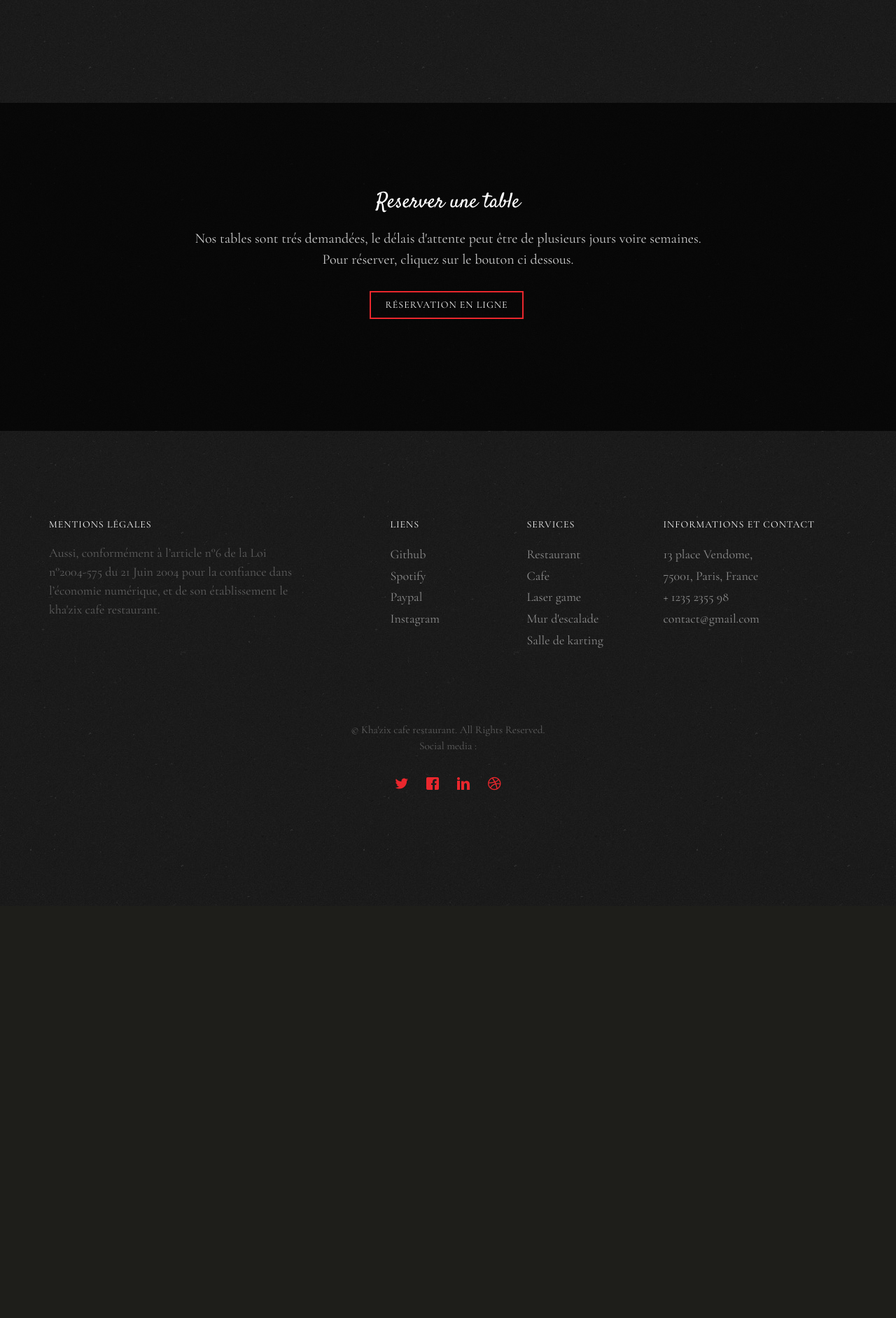
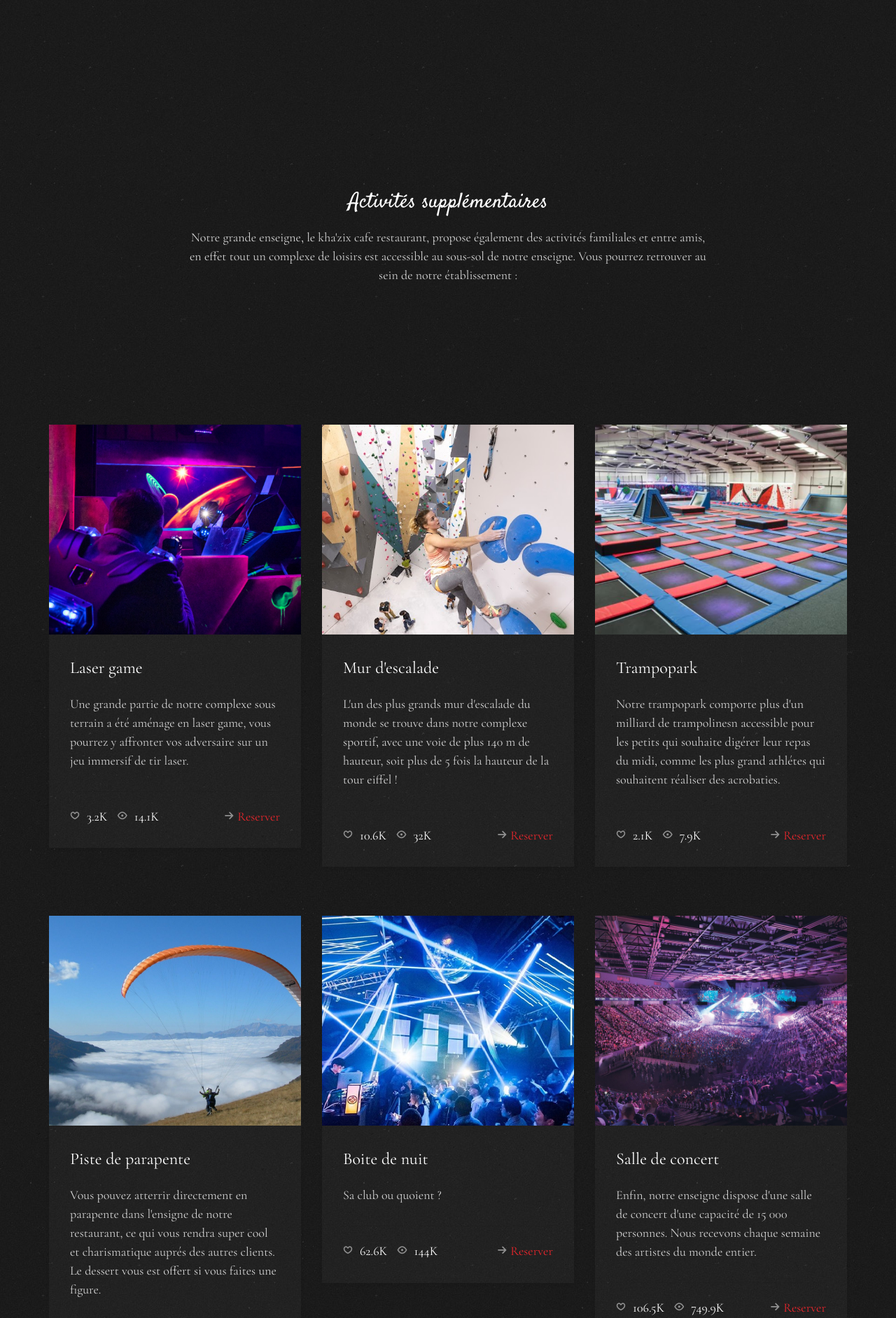
Before and after one commit to SachaBrd/site-restaurant, a PHP site: page / in a window 1280 px wide. Shown: the part 4126-6010 px from the top of the page at 70% size. Before the commit the page ends 5420 px from the top, so only its background shows below. Run offline with PHP 8.4, Linux system fonts and the light colour scheme; some web fonts are replaced.

Commit message:
corriger fautes d'orthographes

```diff
--- a/index.html
+++ b/index.html
@@ -173,8 +173,8 @@
 					<h2>Un mot de notre chef restaurateur</h2>
 					<div class="row">
 						<div class="col-md-6">
-							<p style="color: lightgray !important;">Du haut de sa grande expertise culinaire, notre chef est reconnu comme précurseur dans son domaione culinaire.
-								Ayant suivi l'une des formations les plus prestigieuses, il se rapidement remarquer par les plus grands chefs Français : Philippe Etchebest, Alain Ducasse, Cyril Lignac et d'autres.
+							<p style="color: lightgray !important;">Du haut de sa grande expertise, notre chef est reconnu comme précurseur dans son domaione.
+								Ayant suivi l'une des formations les plus prestigieuses, il se fait rapidement remarquer par les plus grands chefs Français : Philippe Etchebest, Alain Ducasse, Cyril Lignac et d'autres.
 								Suite à sa participation à de nombreux concours culinaires autour du globe, notre chef sera reconnu 5 étoiles par l'administration académique.
 								<br>
 								Voici quelques mot que notre chef souhaite vous partager sur sa vision du restaurant.
--- a/index.php
+++ b/index.php
@@ -94,7 +94,7 @@
 				<div class="col-md-5 col-md-push-1 animate-box">
 					<div class="section-heading">
 						<h2>Notre restaurant</h2>
-						<p style="color: lightgray !important;">Ouvert en 2022 en plein centre de la capitale d'un pays modialement réputé pour sa gastronomie, ce restaurant est un pari risqué que nous assumons pleinement.
+						<p style="color: lightgray !important;">Ouvert en 2022 en plein centre de la capitale d'un pays modialement réputé pour sa gastronomie, le kha'zix cafe restaurant est un pari risqué que nous assumons pleinement.
 							En effet, une majorité de nos plats ne sont jamais vus dans les restaurants gastronomiques habituels par leur ambition. Nos clients en ressortent toujours conquis en
 							jamais personne n'a regretté l'expérience.
 						</p>
@@ -173,8 +173,8 @@
 					<h2>Un mot de notre chef restaurateur</h2>
 					<div class="row">
 						<div class="col-md-6">
-							<p>Du haut de sa grande expertise culinaire, notre chef est reconnu comme précurseur dans son domaione culinaire.
-								Ayant suivi l'une des formations les plus prestigieuses, il se rapidement remarquer par les plus grands chefs Français : Philippe Etchebest, Alain Ducasse, Cyril Lignac et d'autres.
+							<p style="color: lightgray !important;">Du haut de sa grande expertise, notre chef est reconnu comme précurseur dans son domaione.
+								Ayant suivi l'une des formations les plus prestigieuses, il se fait rapidement remarquer par les plus grands chefs Français : Philippe Etchebest, Alain Ducasse, Cyril Lignac et d'autres.
 								Suite à sa participation à de nombreux concours culinaires autour du globe, notre chef sera reconnu 5 étoiles par l'administration académique.
 								<br>
 								Voici quelques mot que notre chef souhaite vous partager sur sa vision du restaurant.
@@ -251,57 +251,100 @@
 	</div>
 	-->
 
-	<!-- PATIE EVENTS
 	<div id="fh5co-blog" class="fh5co-section">
 		<div class="container">
 			<div class="row animate-box">
 				<div class="col-md-8 col-md-offset-2 text-center fh5co-heading animate-box">
-					<h2>Events</h2>
-					<p>Lorem ipsum dolor sit amet, consectetur adipisicing elit. Eius, consequatur. Aliquam quaerat pariatur repellendus veniam nemo, saepe, culpa eius aspernatur cumque suscipit quae nobis illo tempora. Eum veniam necessitatibus, blanditiis facilis quidem dolore! Dolorem, molestiae.</p>
+					<h2>Activités supplémentaires</h2>
+					<p style="color: lightgray !important;">Notre grande enseigne, le kha'zix cafe restaurant, propose également des activités familiales et entre amis, en effet tout un complexe de loisirs est accessible au sous-sol de notre enseigne.
+					Vous pourrez retrouver au sein de notre établissement :
+					</p>
 				</div>
 			</div>
 			<div class="row">
 				<div class="col-md-4">
 					<div class="fh5co-blog animate-box">
-						<a href="#" class="blog-bg" style="background-image: url(images/gallery_1.jpeg);"></a>
+						<a href="#" class="blog-bg" style="background-image: url(images/laserg.jpeg);"></a>
 						<div class="blog-text">
-							<span class="posted_on">Feb. 15th 2016</span>
-							<h3><a href="#">Photoshoot On The Street</a></h3>
-							<p>Far far away, behind the word mountains, far from the countries Vokalia and Consonantia, there live the blind texts.</p>
+							<h3><a href="#">Laser game</a></h3>
+							<p style="color: lightgray !important;">Une grande partie de notre complexe sous terrain a été aménage en laser game,
+								vous pourrez y affronter vos adversaire sur un jeu immersif de tir laser.</p>
 							<ul class="stuff">
-								<li><i class="icon-heart2"></i>1.2K</li>
-								<li><i class="icon-eye2"></i>2K</li>
-								<li><a href="#">Read More<i class="icon-arrow-right22"></i></a></li>
+								<li><i class="icon-heart2"></i>3.2K</li>
+								<li><i class="icon-eye2"></i>14.1K</li>
+								<li><a href="#">Reserver<i class="icon-arrow-right22"></i></a></li>
 							</ul>
 						</div>
 					</div>
 				</div>
 				<div class="col-md-4">
 					<div class="fh5co-blog animate-box">
-						<a href="#" class="blog-bg" style="background-image: url(images/gallery_2.jpeg);"></a>
+						<a href="#" class="blog-bg" style="background-image: url(images/esc.jpeg);"></a>
 						<div class="blog-text">
-							<span class="posted_on">Feb. 15th 2016</span>
-							<h3><a href="#">Surfing at Philippines</a></h3>
-							<p>Far far away, behind the word mountains, far from the countries Vokalia and Consonantia, there live the blind texts.</p>
+							<h3><a href="#">Mur d'escalade</a></h3>
+							<p style="color: lightgray !important;">L'un des plus grands mur d'escalade du monde se trouve dans notre complexe sportif, avec une voie de plus 140 m de hauteur, soit plus de 5 fois la hauteur de la tour eiffel !</p>
 							<ul class="stuff">
-								<li><i class="icon-heart2"></i>1.2K</li>
-								<li><i class="icon-eye2"></i>2K</li>
-								<li><a href="#">Read More<i class="icon-arrow-right22"></i></a></li>
+								<li><i class="icon-heart2"></i>10.6K</li>
+								<li><i class="icon-eye2"></i>32K</li>
+								<li><a href="#">Reserver<i class="icon-arrow-right22"></i></a></li>
 							</ul>
 						</div>
 					</div>
 				</div>
 				<div class="col-md-4">
 					<div class="fh5co-blog animate-box">
-						<a href="#" class="blog-bg" style="background-image: url(images/gallery_3.jpeg);"></a>
+						<a href="#" class="blog-bg" style="background-image: url(images/trampo.jpeg);"></a>
 						<div class="blog-text">
-							<span class="posted_on">Feb. 15th 2016</span>
-							<h3><a href="#">Focus On Uderwater</a></h3>
-							<p>Far far away, behind the word mountains, far from the countries Vokalia and Consonantia, there live the blind texts.</p>
+							<h3><a href="#">Trampopark</a></h3>
+							<p style="color: lightgray !important;">Notre trampopark comporte plus d'un milliard de trampolinesn accessible pour les petits qui souhaite digérer leur repas du midi, comme les plus grand athlétes qui souhaitent réaliser des acrobaties.</p>
 							<ul class="stuff">
-								<li><i class="icon-heart2"></i>1.2K</li>
-								<li><i class="icon-eye2"></i>2K</li>
-								<li><a href="#">Read More<i class="icon-arrow-right22"></i></a></li>
+								<li><i class="icon-heart2"></i>2.1K</li>
+								<li><i class="icon-eye2"></i>7.9K</li>
+								<li><a href="#">Reserver<i class="icon-arrow-right22"></i></a></li>
+							</ul>
+						</div>
+					</div>
+				</div>
+			</div>
+			<div class="row">
+				<div class="col-md-4">
+					<div class="fh5co-blog animate-box">
+						<a href="#" class="blog-bg" style="background-image: url(images/parapente.jpeg);"></a>
+						<div class="blog-text">
+							<h3><a href="#">Piste de parapente</a></h3>
+							<p style="color: lightgray !important;">Vous pouvez atterrir directement en parapente dans l'ensigne de notre restaurant, ce qui vous rendra super cool et charismatique auprés des autres clients. Le dessert vous est offert si vous faites une figure.</p>
+							<ul class="stuff">
+								<li><i class="icon-heart2"></i>7.0K</li>
+								<li><i class="icon-eye2"></i>10.8K</li>
+								<li><a href="#">Reserver<i class="icon-arrow-right22"></i></a></li>
+							</ul>
+						</div>
+					</div>
+				</div>
+				<div class="col-md-4">
+					<div class="fh5co-blog animate-box">
+						<a href="#" class="blog-bg" style="background-image: url(images/nightclub.jpeg);"></a>
+						<div class="blog-text">
+							<h3><a href="#">Boite de nuit</a></h3>
+							<p style="color: lightgray !important;">Sa club ou quoient ?</p>
+							<ul class="stuff">
+								<li><i class="icon-heart2"></i>62.6K</li>
+								<li><i class="icon-eye2"></i>144K</li>
+								<li><a href="#">Reserver<i class="icon-arrow-right22"></i></a></li>
+							</ul>
+						</div>
+					</div>
+				</div>
+				<div class="col-md-4">
+					<div class="fh5co-blog animate-box">
+						<a href="#" class="blog-bg" style="background-image: url(images/bercy.jpeg);"></a>
+						<div class="blog-text">
+							<h3><a href="#">Salle de concert</a></h3>
+							<p style="color: lightgray !important;">Enfin, notre enseigne dispose d'une salle de concert d'une capacité de 15 000 personnes. Nous recevons chaque semaine des artistes du monde entier.</p>
+							<ul class="stuff">
+								<li><i class="icon-heart2"></i>106.5K</li>
+								<li><i class="icon-eye2"></i>749.9K</li>
+								<li><a href="#">Reserver<i class="icon-arrow-right22"></i></a></li>
 							</ul>
 						</div>
 					</div>
@@ -332,23 +375,22 @@
 					<p>Aussi, conformément à l’article n°6 de la Loi n°2004-575 du 21 Juin 2004 pour la confiance dans l’économie numérique, et de son établissement le kha'zix cafe restaurant.</p>
 				</div>
 				<div class="col-md-2 col-md-push-1 fh5co-widget">
-					<h4>Liens</h4>
-					<ul class="fh5co-footer-links">
-						<li><a href="#">Github</a></li>
-						<li><a href="#">Spotify</a></li>
-						<li><a href="#">Paypal</a></li>
-						<li><a href="#">Instagram</a></li>
-					</ul>
-				</div>
-
-				<div class="col-md-2 col-md-push-1 fh5co-widget">
 					<h4>Services</h4>
 					<ul class="fh5co-footer-links">
 						<li><a href="#">Restaurant</a></li>
 						<li><a href="#">Cafe</a></li>
 						<li><a href="#">Laser game</a></li>
 						<li><a href="#">Mur d'escalade</a></li>
-						<li><a href="#">Salle de karting</a></li>
+					</ul>
+				</div>
+
+				<div class="col-md-2 col-md-push-1 fh5co-widget">
+					<h4> <br> </h4>
+					<ul class="fh5co-footer-links">
+						<li><a href="#">Trampopark</a></li>
+						<li><a href="#">Piste de parapente</a></li>
+						<li><a href="#">Boite de nuit</a></li>
+						<li><a href="#">Salle de concert</a></li>
 					</ul>
 				</div>
 
```
